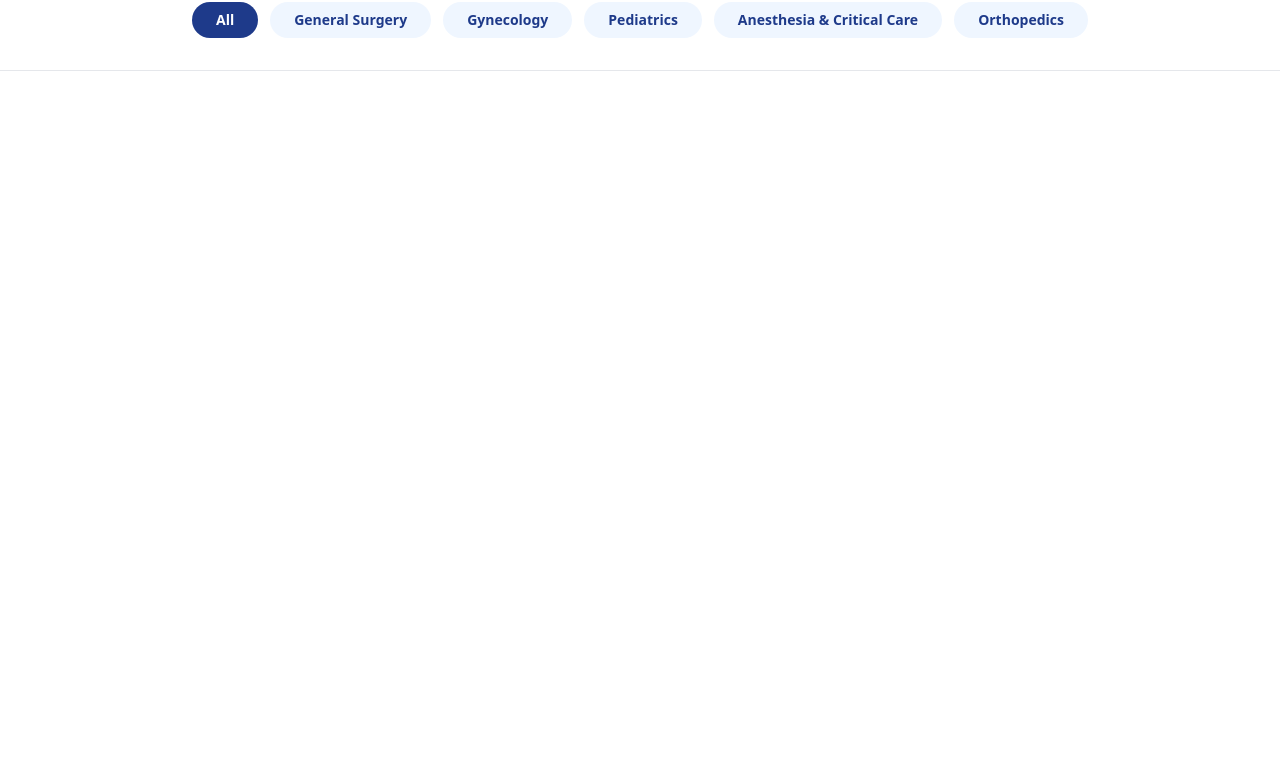
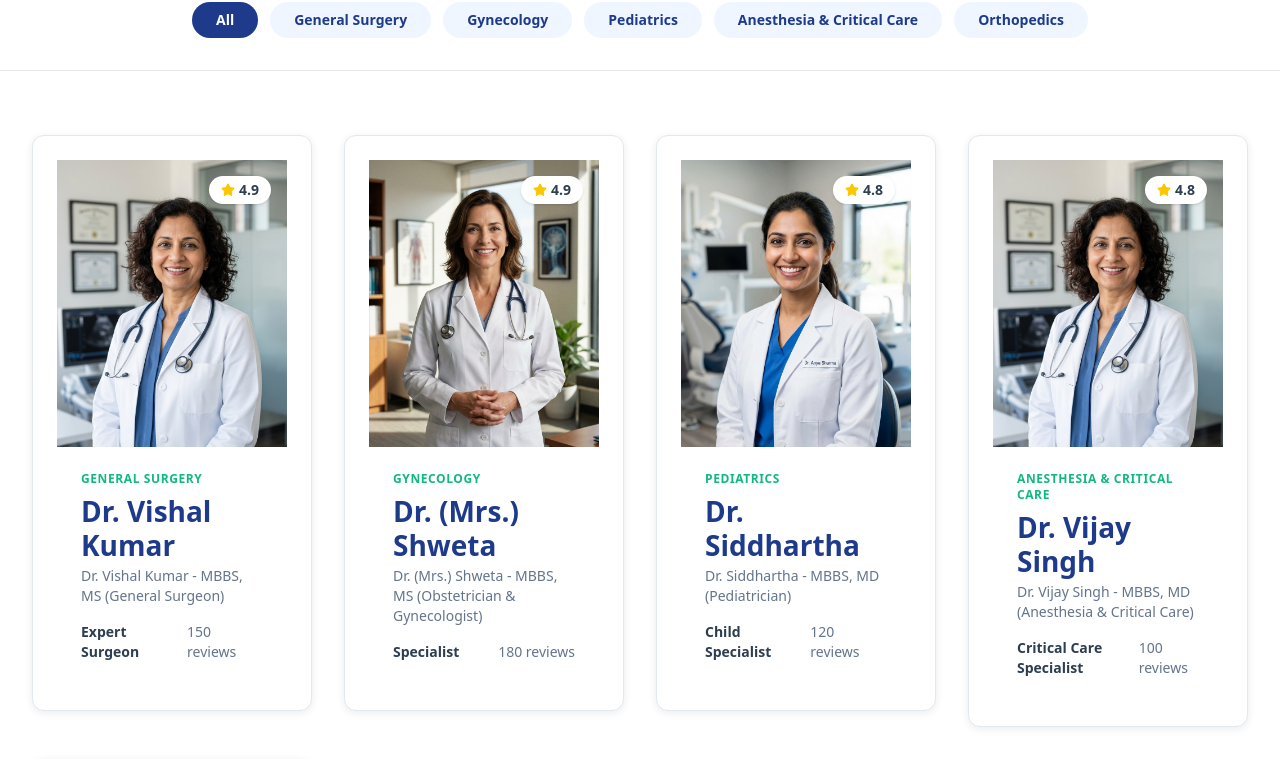
Before and after one commit to Nityom/Shri-Durga, a Next.js app: page /doctors in a window 1280 px wide. Shown: the part 412-1171 px from the top of the page. Built offline with nearby package versions, Linux system fonts and the light colour scheme; a web font is replaced by a local one.

Commit message:
feat: Update OPD hours in contact page translations for English and Hindi

```diff
--- a/src/app/contact/page.tsx
+++ b/src/app/contact/page.tsx
@@ -263,7 +263,7 @@ export default function ContactPage() {
                             {/* Map */}
                             <div className="medical-card rounded-3xl overflow-hidden shadow-lg h-80">
                                 <iframe
-                                    src="https://www.google.com/maps/embed?pb=!1m18!1m12!1m3!1d3597.7391234567890!2d85.3906!3d26.1225!2m3!1f0!2f0!3f0!3m2!1i1024!2i768!4f13.1!3m3!1m2!1s0x0%3A0x0!2zMjbCsDA3JzIxLjAiTiA4NcKwMjMnMjYuMiJF!5e0!3m2!1sen!2sin!4v1620000000000!5m2!1sen!2sin"
+                                    src="https://www.google.com/maps/embed?pb=!1m17!1m12!1m3!1d3597.7391234567890!2d85.2920038!3d26.2077809!2m3!1f0!2f0!3f0!3m2!1i1024!2i768!4f13.1!3m2!1m1!2zMjbCsDEyJzIyLjgiTiA4NcKwMTcnNDcuMyJF!5e0!3m2!1sen!2sin!4v1620000000000!5m2!1sen!2sin"
                                     width="100%"
                                     height="100%"
                                     style={{ border: 0 }}
--- a/src/app/doctors/page.tsx
+++ b/src/app/doctors/page.tsx
@@ -7,7 +7,7 @@ import Link from "next/link"
 import Image from "next/image"
 import { Star, Phone, Calendar } from "lucide-react"
 import { useLanguage } from "@/contexts/LanguageContext"
-import React from "react"
+import { useState } from "react"
 
 const getDoctors = (t: (key: string) => string) => [
     {
@@ -95,11 +95,16 @@ export default function DoctorsPage() {
     const { t } = useLanguage()
     const doctors = getDoctors(t)
     const specialties = getSpecialties(t)
-    const [selectedSpecialty, setSelectedSpecialty] = React.useState(0)
+    const [selectedSpecialty, setSelectedSpecialty] = useState(0)
 
     const filteredDoctors = selectedSpecialty === 0
         ? doctors
         : doctors.filter(doctor => doctor.specialty === specialties[selectedSpecialty])
+
+    console.log('Doctors:', doctors)
+    console.log('Filtered Doctors:', filteredDoctors)
+    console.log('Specialties:', specialties)
+    console.log('Selected Specialty:', selectedSpecialty)
 
     return (
         <main className="min-h-screen bg-white">
@@ -150,17 +155,9 @@ export default function DoctorsPage() {
             {/* Doctors Grid */}
             <section className="py-16">
                 <div className="max-w-7xl mx-auto px-6 lg:px-8">
-                    <motion.div
-                        className="grid md:grid-cols-2 lg:grid-cols-4 gap-8"
-                        variants={containerVariants}
-                        initial="hidden"
-                        afilteredDimate="visible"
-                    >
-                        {doctors.map((doctor, index) => (
-                            <motion.div
-                                key={index}
-                                variants={itemVariants}
-                            >
+                    <div className="grid md:grid-cols-2 lg:grid-cols-4 gap-8">
+                        {filteredDoctors.map((doctor) => (
+                            <div key={doctor.id}>
                                 <Link href={`/doctors/${doctor.id}`}>
                                     <div className="medical-card rounded-3xl overflow-hidden shadow-sm hover:shadow-xl transition-all duration-300 group">
                                         <div className="aspect-4/5 relative bg-gray-100 overflow-hidden">
@@ -196,9 +193,9 @@ export default function DoctorsPage() {
                                         </div>
                                     </div>
                                 </Link>
-                            </motion.div>
+                            </div>
                         ))}
-                    </motion.div>
+                    </div>
                 </div>
             </section>
 
--- a/src/translations/en.json
+++ b/src/translations/en.json
@@ -214,7 +214,7 @@
   "contactPage.emergency": "Emergency",
   "contactPage.open24x7": "24/7 Open",
   "contactPage.opd": "OPD",
-  "contactPage.opdTime": "8:00 AM - 8:00 PM",
+  "contactPage.opdTime": "9:00 AM - 5:00 PM (Mon-Sat, Sunday on request)",
   "contactPage.laboratory": "Laboratory",
   "contactPage.labTime": "7:00 AM - 9:00 PM",
   "contactPage.pharmacy": "Pharmacy",
--- a/src/translations/hi.json
+++ b/src/translations/hi.json
@@ -212,7 +212,7 @@
   "contactPage.emergency": "आपातकालीन",
   "contactPage.open24x7": "24/7 खुला",
   "contactPage.opd": "ओपीडी",
-  "contactPage.opdTime": "सुबह 8:00 - शाम 8:00",
+  "contactPage.opdTime": "सुबह 9:00 - शाम 5:00 (सोम-शनि, रविवार अनुरोध पर)",
   "contactPage.laboratory": "प्रयोगशाला",
   "contactPage.labTime": "सुबह 7:00 - रात 9:00",
   "contactPage.pharmacy": "फार्मेसी",
```
